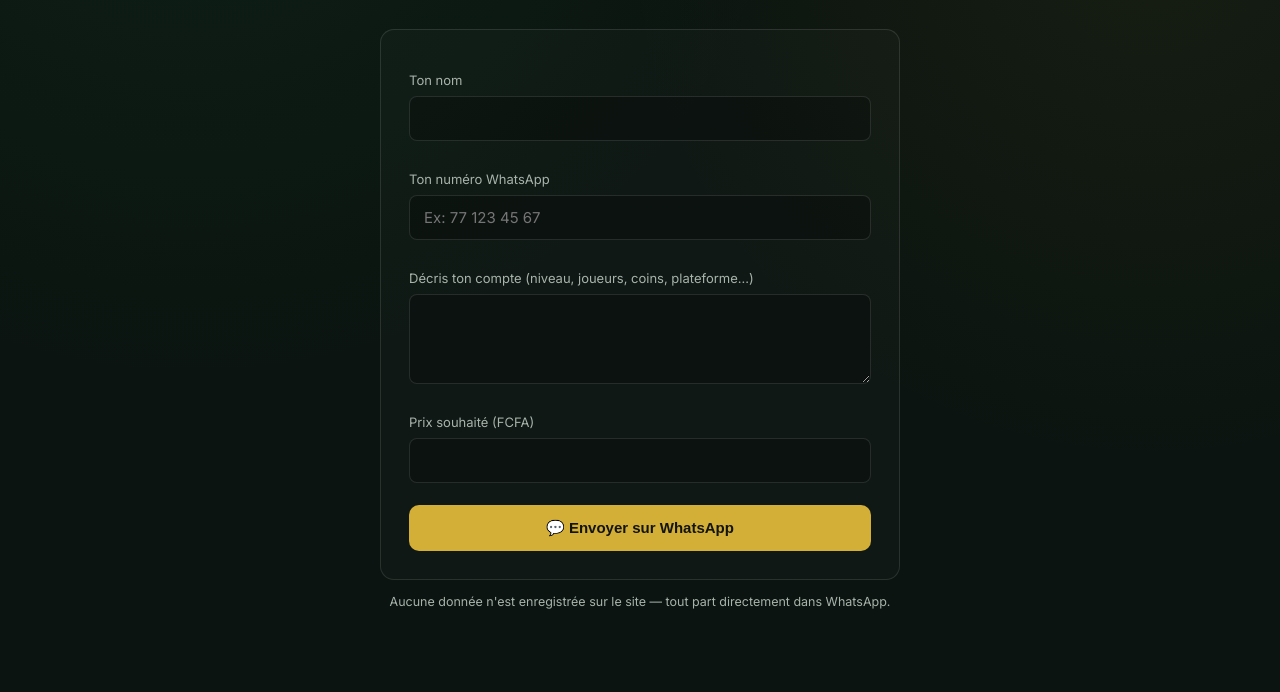
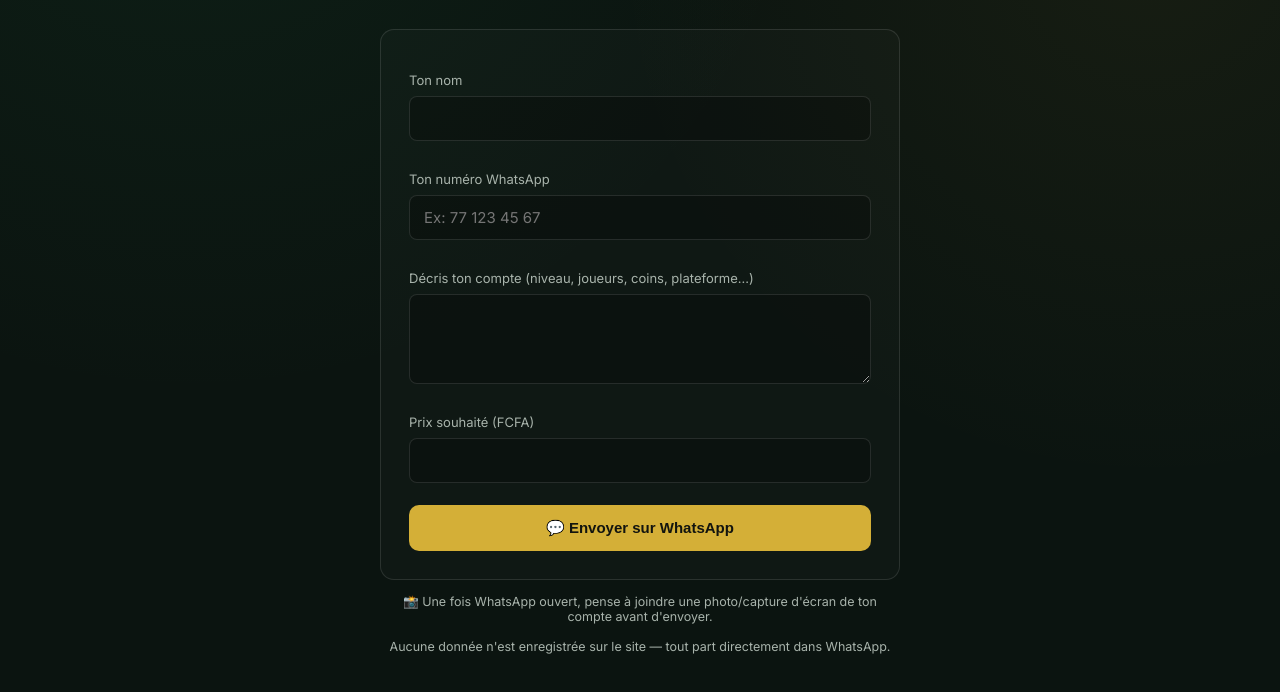
Before and after one commit to mouhamadoulamineba2009-png/efootball-shop, a website: page public/vendre.html in a window 1280 px wide. Shown: the part 232-924 px from the top of the page. Drawn offline with Linux system fonts and the light colour scheme.

Commit message:
Ajout note photo pour vendre mon compte

```diff
--- a/public/vendre.html
+++ b/public/vendre.html
@@ -106,7 +106,7 @@
     <button type="submit" class="sell-submit">💬 Envoyer sur WhatsApp</button>
   </form>
 
-  <div class="sell-note">Aucune donnée n'est enregistrée sur le site — tout part directement dans WhatsApp.</div>
+  <div class="sell-note">📸 Une fois WhatsApp ouvert, pense à joindre une photo/capture d'écran de ton compte avant d'envoyer.<br><br>Aucune donnée n'est enregistrée sur le site — tout part directement dans WhatsApp.</div>
 </main>
 
 <script>
```
